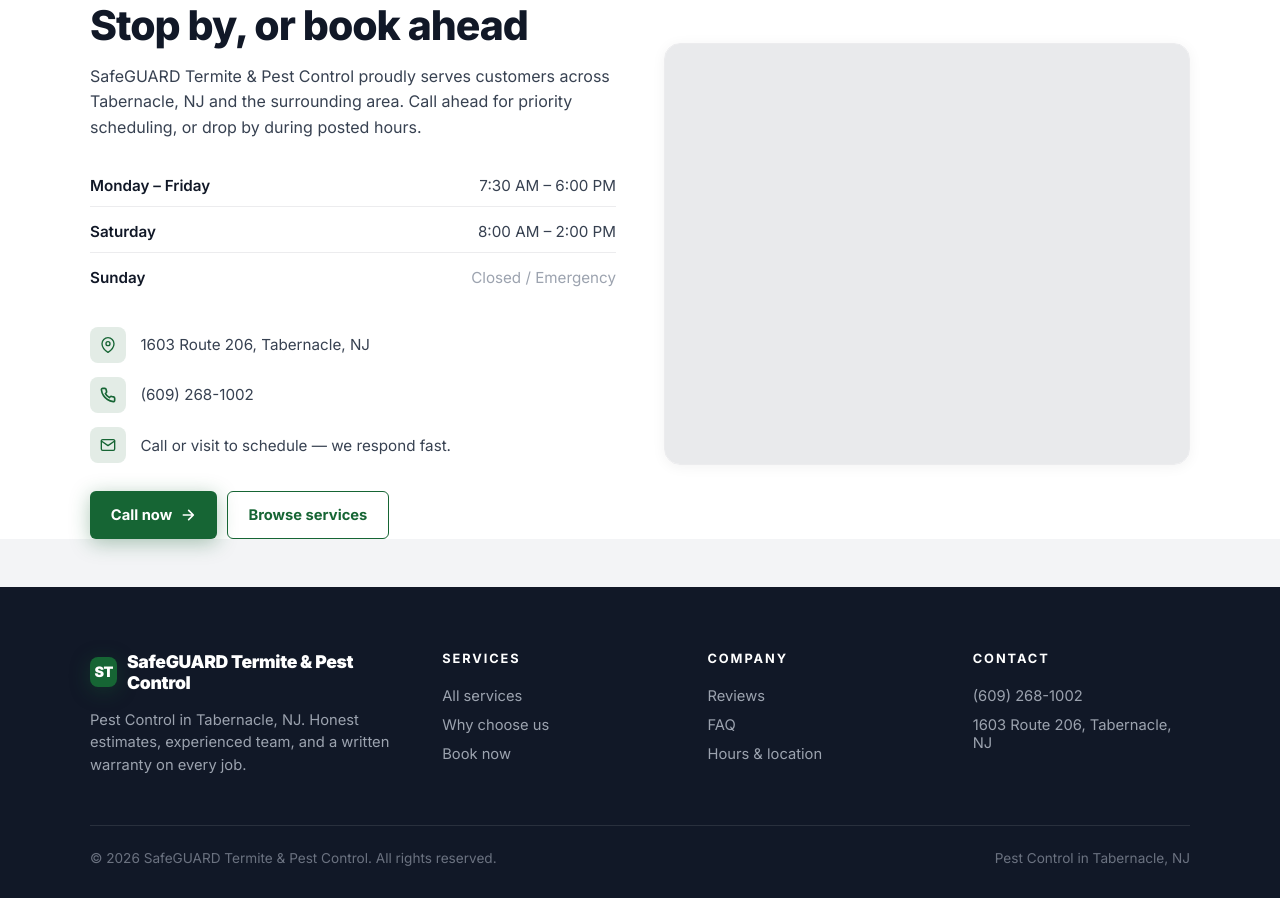
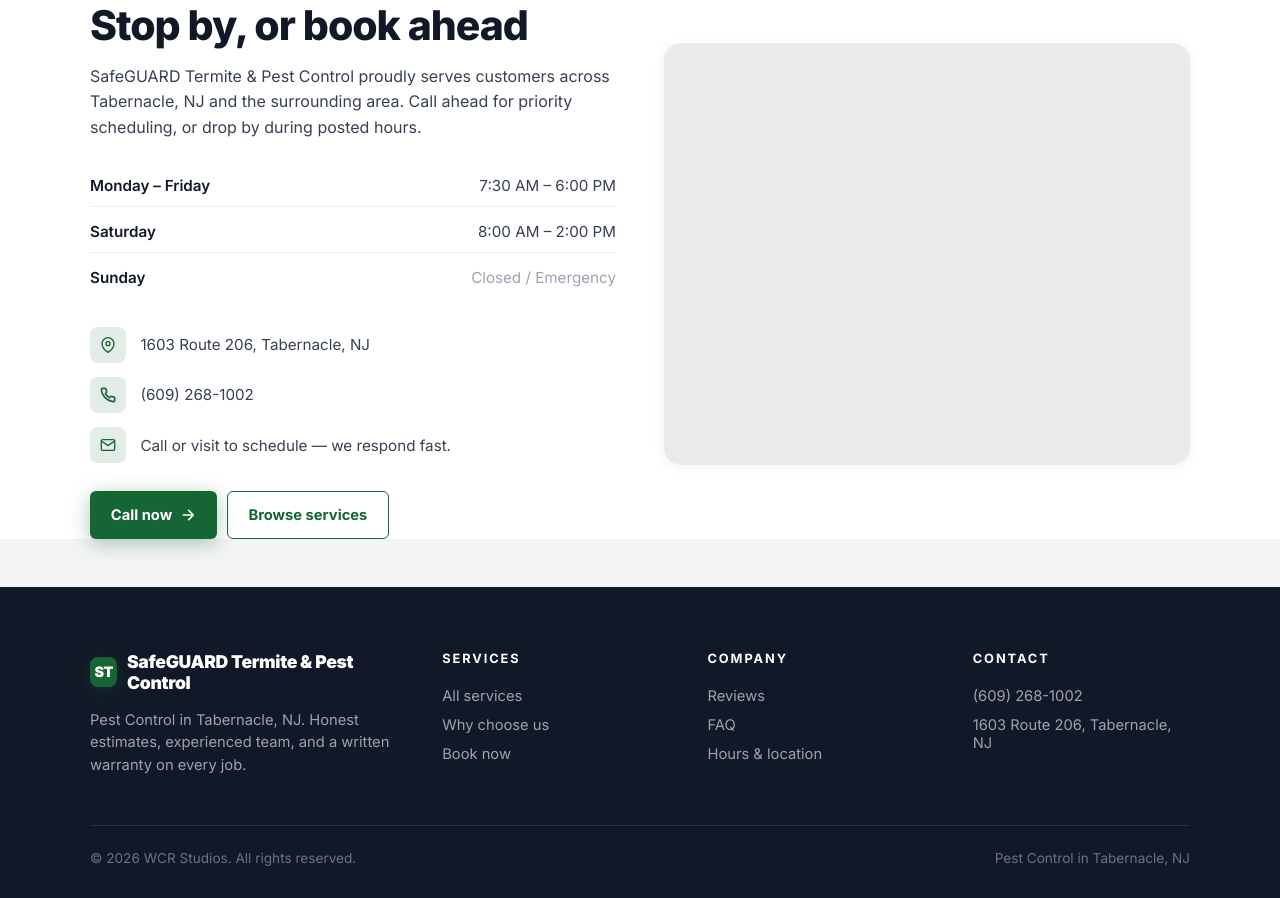
Before and after one commit to Wrenbjor/trades--safeguard-termite-and-pest-control, a plain HTML site: page index.html in a window 1280 px wide. Shown: the part 4812-5710 px from the top of the page. Drawn offline with nearby package versions, Linux system fonts and the light colour scheme; no server answers.

Commit message:
Update site

```diff
--- a/index.html
+++ b/index.html
@@ -605,7 +605,7 @@
     </div>
   </div>
   <div class="foot-bottom">
-    <div>&copy; 2026 SafeGUARD Termite &amp; Pest Control. All rights reserved.</div>
+    <div>&copy; 2026 WCR Studios. All rights reserved.</div>
     <div>Pest Control in Tabernacle, NJ</div>
   </div>
 </footer>
```
